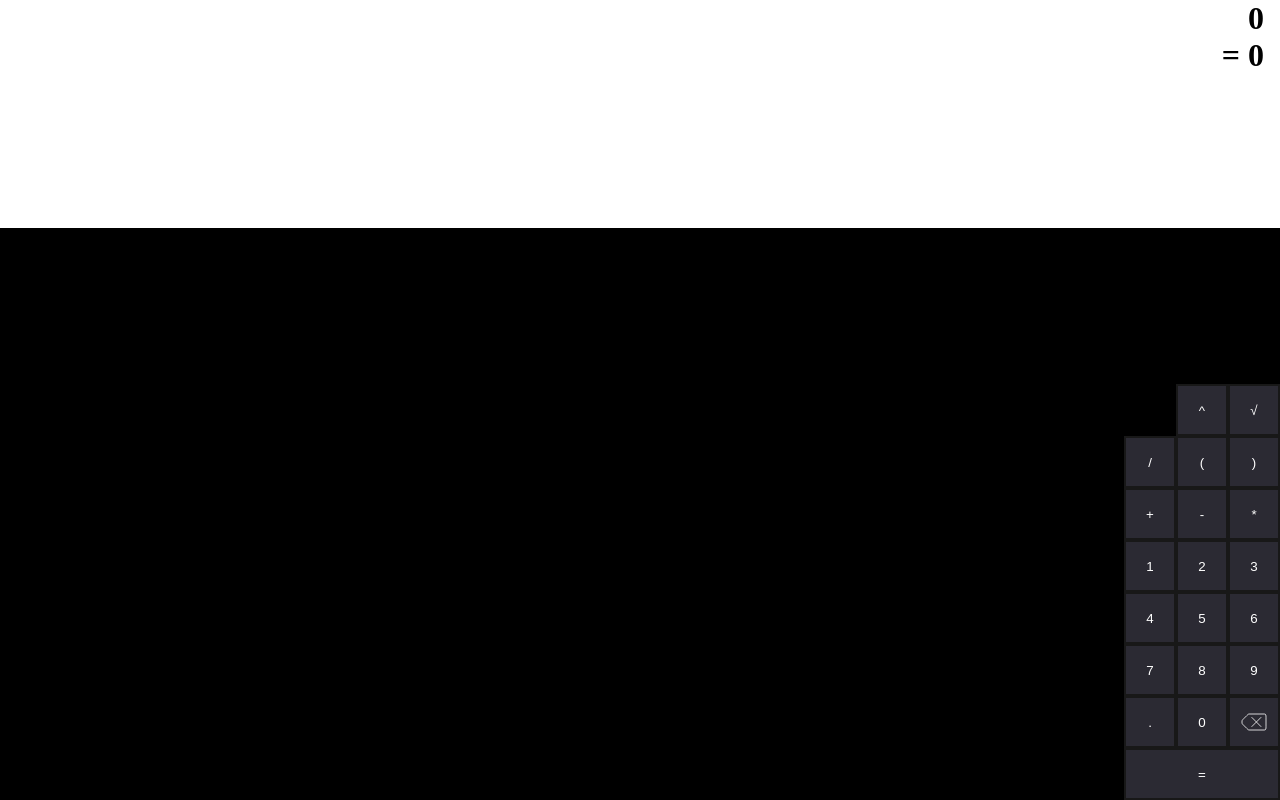
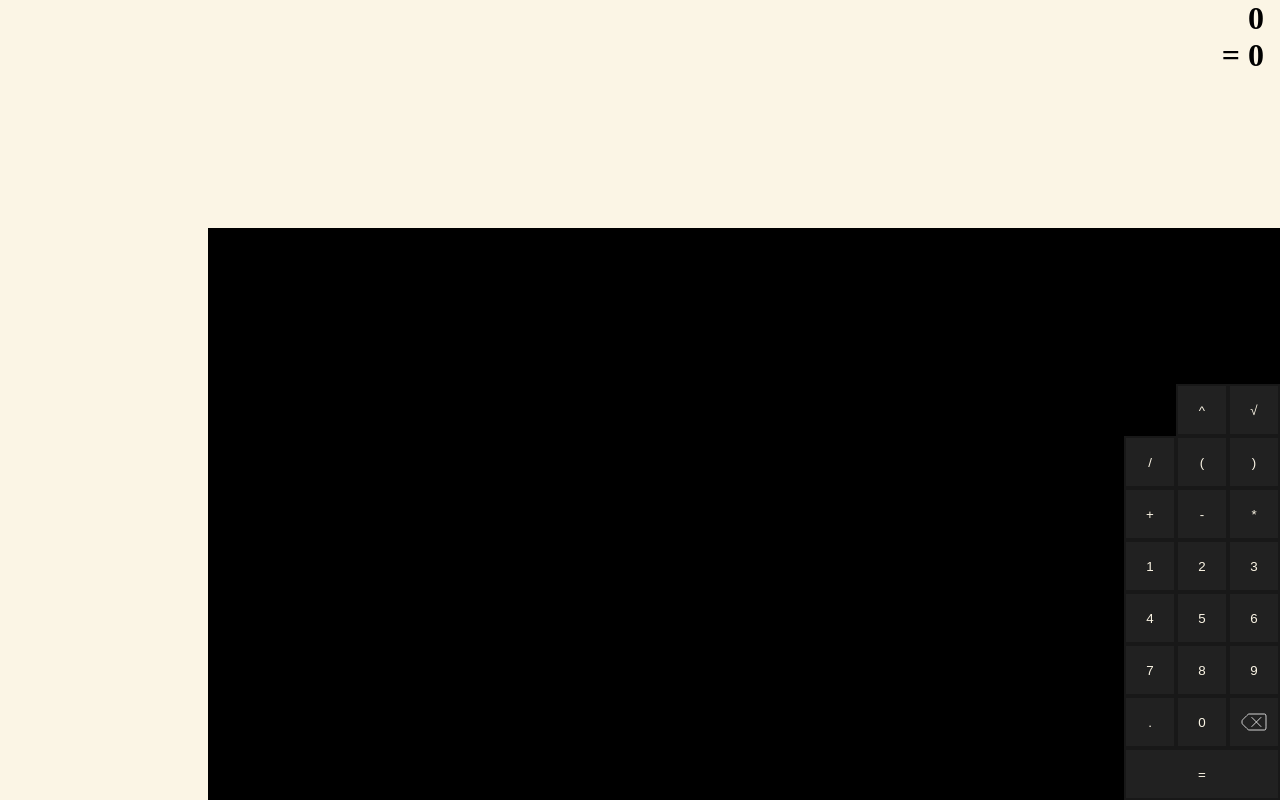
Before and after one commit to bmeyer0127/VueCalculator, a Vue app: page / in a window 1280 px wide. Built offline with nearby package versions, Linux system fonts and the light colour scheme.

Commit message:
More or less comfy with this result for now. Just made this to get oriented and comfortable with vue.

```diff
--- a/src/App.vue
+++ b/src/App.vue
@@ -3,12 +3,16 @@
   import NumberButton from './components/NumberButton.vue'
   import OperationButton from './components/OperationButton.vue'
   import ScreenDisplay from './components/ScreenDisplay.vue'
+  import ScreenHistory from './components/ScreenHistory.vue'
   import BackspaceIcon from './components/icons/BackspaceIcon.vue'
 
-  const expressionArray: string[] = [];
+  let expressionArray: string[] = [];
   const expressionString = ref<string>('');
   const expressionDisplay = ref<string>('');
   const result = ref<string>('0');
+  const expressionHistory = ref<string[]>([]);
+  const resultHistory = ref<string[]>([]);
+  const expressionHistoryArray = ref<string[][]>([]);
 
   // Add text to calculator screen
   const appendToScreen = (displayItem: string, expressionItem: string) => {
@@ -17,9 +21,10 @@
     evaluateExpression();
   }
 
-  // Remove text from calculator screen
+  // Remove item from expression
   const deleteScreenDisplay = () => {
     expressionDisplay.value = expressionDisplay.value.slice(0, -1);
+    expressionString.value = expressionString.value.slice(0, -1);
     expressionArray.pop();
     evaluateExpression();
   }
@@ -35,7 +40,7 @@
       expressionString.value += item;
     });
 
-    if (expressionDisplay.value != "") {
+    if (expressionString.value != "") {
       try {
         result.value = eval(expressionString.value).toString();
       } catch (e) {
@@ -50,10 +55,28 @@
     else if (expressionDisplay.value === "" || expressionDisplay.value === "0") {
       result.value = "0";
     }
+    console.log('expressionArray: ' + expressionArray);
+    console.log('expressionString: ' + expressionString.value);
+    console.log('expressionDisplay: ' + expressionDisplay.value);
   }
 
   const completeEvaluation = () => {
+    expressionHistory.value.push(expressionDisplay.value);
+    resultHistory.value.push(result.value);
+    expressionHistoryArray.value.push(expressionArray);
     expressionDisplay.value = result.value;
+    expressionString.value = result.value;
+    expressionArray = result.value.split('');
+  }
+
+  const rollbackExpression = (expression: string) => {
+    expressionDisplay.value = expression;
+    expressionString.value = expression;
+    evaluateExpression();
+  }
+
+  const rollbackArray = (expressionHistoryArray: string[]) => {
+    expressionArray = expressionHistoryArray;
     evaluateExpression();
   }
 </script>
@@ -64,6 +87,14 @@
       <div class="calc-screen">
         <ScreenDisplay :expression="expressionDisplay" :result="result"/>
       </div>
+      <div class="calc-history-screen">
+        <ScreenHistory
+          :expressionHistory="expressionHistory"
+          :resultHistory="resultHistory"
+          :expressionHistoryArray="expressionHistoryArray"
+          @rollbackExpression="rollbackExpression"
+          @rollbackArray="rollbackArray" />
+      </div>
       <div class="calc-buttons">
         <div class="operations-container-up">
           <OperationButton operation="+" @click="appendToScreen('+', '+')" />
@@ -72,8 +103,8 @@
           <OperationButton operation="/" @click="appendToScreen('/', '/')" />
           <OperationButton operation="(" @click="appendToScreen('(', '(')" />
           <OperationButton operation=")" @click="appendToScreen(')', ')')" />
-          <OperationButton operation="^" @click="appendToScreen('^(', '**(')" />
-          <OperationButton @click="appendToScreen('\u221A(', 'Math.sqrt(')">{{ '\u221a' }}</OperationButton>
+          <OperationButton operation="^" @click="appendToScreen('^', '**')" />
+          <OperationButton @click="appendToScreen('\u221A', 'Math.sqrt')">{{ '\u221a' }}</OperationButton>
         </div>
         <div class="operations-container-left">
 
@@ -98,7 +129,6 @@
              <NumberButton :number="9" class="'num-9" @click="appendToScreen('9', '9')"/>
            </div>
            <div class="num-container-row">
-             <!-- <OperationButton @click="appendToScreen('.')">.</OperationButton> -->
              <OperationButton operation="." @click="appendToScreen('.', '.')"/>
              <NumberButton :number="0" class="'num-0" @click="appendToScreen('0', '0')"/>
              <OperationButton class="operation-button" @click="deleteScreenDisplay"><BackspaceIcon/></OperationButton>
@@ -117,7 +147,6 @@
   .calc-container {
     display: flex;
     flex-direction: column;
-    align-items: center;
     width: 100%;
     height: 100vh;
     margin-left: auto;
@@ -126,15 +155,30 @@
 
   .calc-screen {
     display: flex;
-    width: 100%;
-    height: calc(100vh - (--button-size * 11));
+    flex-flow: column wrap-reverse;
+    align-items: flex-start;
+    align-self: flex-end;
+    background-color: var(--screen-color);
+    color: black;
+    width: calc(100vw - (var(--button-size) * 4));
+    height: calc(100vh - (var(--button-size) * 11));
+    z-index: 5;
+  }
+
+  .calc-history-screen {
+    display: flex;
+    position: absolute;
+    width: calc(var(--button-size) * 4);
+    height: 100%;
+    background-color: var(--screen-color);
   }
 
   .calc-buttons {
     display: flex;
     flex-direction: column;
     justify-content: flex-end;
-    width: 100%;
+    align-self: flex-end;
+    width: calc(100vw - (var(--button-size) * 5));
     height: calc(var(--button-size) * 11);
   }
 
--- a/src/assets/main.css
+++ b/src/assets/main.css
@@ -5,4 +5,16 @@ html, body {
 
 :root {
   --button-size: 52px;
+  --screen-color: #FBF5E5;
+  --button-color: #212121;
+  --button-text-color: #FBF5E5;
+  --button-border-color: #212121;
+  --button-color-hover: #A35C7A;
+  --button-text-color-hover: #FBF5E5;
+  --history-button-color: #FBF5E5;
+  --history-button-border-color: #212121;
+  --history-button-text-color: #212121;
+  --history-button-color-hover: #A35C7A;
+  --history-button-border-color-hover: #A35C7A;
+  --history-button-text-color-hover: #FBF5E5;
 }
--- a/src/components/CalcButton.vue
+++ b/src/components/CalcButton.vue
@@ -15,16 +15,17 @@ defineProps({
   display: flex;
   justify-content: center;
   align-items: center;
-  background-color: #2b2a33;
-  border: 2px solid #181818;
+  background-color: var(--button-color);
+  border: 2px solid var(--button-border-color);
   border-radius: 0;
-  color: white;
+  color: var(--button-text-color);
   height: var(--button-size);
   width: var(--button-size);
 }
 
 .calc-button:hover {
-  background-color: #3c3b43;
+  background-color: var(--button-color-hover);
+  color: var(--button-text-color-hover);
   cursor: pointer;
   transition-duration: .1s;
 }
--- a/src/components/ScreenDisplay.vue
+++ b/src/components/ScreenDisplay.vue
@@ -4,38 +4,20 @@
     expression: string,
     result: string
   }>();
+
+  // const expression = defineModel();
 </script>
 
 <template>
-  <div class="screen-container">
-    <h1 class="display-items expression">{{ expression != "" ? expression : "0" }}</h1>
-    <!-- <textarea class="display-items expression" :value="expression"></textarea> -->
-    <h1 class="display-items result">{{ result != "" ? "= " + result : "= 0"}}</h1>
-  </div>
+  <h1 class="display-items expression">{{ expression != "" ? expression : "0" }}</h1>
+  <h1 class="display-items result">{{ result != "" ? "= " + result : "= 0"}}</h1>
 </template>
 
 <style scoped>
-.screen-container {
-  display: flex;
-  flex-flow: column wrap-reverse;
-  align-items: flex-start;
-  background: white;
-  color: black;
-  width: 100%;
-  height: calc(100vh - (var(--button-size) * 11))
-}
-
 .display-items {
   display: flex;
   flex-basis: content;
+  font-size: 2rem;
   margin: 0 1rem;
 }
-
-.expression {
-
-}
-
-.result {
-
-}
 </style>
--- /dev/null
+++ b/src/components/ScreenHistory.vue
@@ -0,0 +1,101 @@
+<script setup lang="ts">
+  defineProps<{
+    expressionHistory: string[],
+    resultHistory: string[],
+    expressionHistoryArray: string[][];
+  }>();
+
+  const emits = defineEmits(['rollbackExpression', 'rollbackArray']);
+
+  const handleHistoryClick = (historyItem: string, historyArray: string[]) => {
+    emits('rollbackExpression', historyItem);
+    emits('rollbackArray', historyArray);
+  }
+</script>
+
+<template>
+  <div class="history-screen-container">
+      <ul class="expression-history-column history-column">
+        <li class="history-item" v-for="item in expressionHistory" :key="item">
+            <button @click="handleHistoryClick(item, expressionHistoryArray[expressionHistory.indexOf(item)])" class="expression-history-item">{{ item }}</button>
+        </li>
+      </ul>
+      <ul class="result-history-column history-column">
+        <li class="history-item" v-for="item in resultHistory" :key="item">
+            <p class="result-history-item">{{ item }}</p>
+        </li>
+      </ul>
+  </div>
+</template>
+
+<style scoped>
+  li {
+    list-style: none;
+    width: 100%;
+  }
+
+  ul {
+    padding: 0;
+    width: 100%;
+  }
+
+  p {
+    margin: 0;
+  }
+
+  button {
+    border: none;
+    padding: 0;
+  }
+
+  button:hover {
+    border: none !important;
+  }
+
+  .history-screen-container {
+    display: flex;
+    width: 100%;
+    height: 100%;
+  }
+
+  .expression-history-column {
+    display: flex;
+    flex-direction: column;
+    align-items: flex-start;
+    width: 50%;
+  }
+
+  .result-history-column {
+    display: flex;
+    flex-direction: column;
+    align-items: flex-start;
+    width: 50%;
+  }
+
+  .history-item {
+    font-size: 1rem;
+    margin: 0;
+    width: 100%;
+    height: 2rem;
+  }
+
+  .expression-history-item {
+    /* display: flex; */
+    background-color: var(--history-button-color);
+    color: var(--history-button-text-color);
+    width: 100%;
+  }
+
+  .expression-history-item:hover {
+    background-color: var(--history-button-color-hover);
+    color: var(--history-button-text-color-hover);
+    border: 2px solid #181818;
+    cursor: pointer;
+    transition-duration: .1s;
+  }
+
+  .result-history-item {
+    /* display: flex; */
+
+  }
+</style>
```
